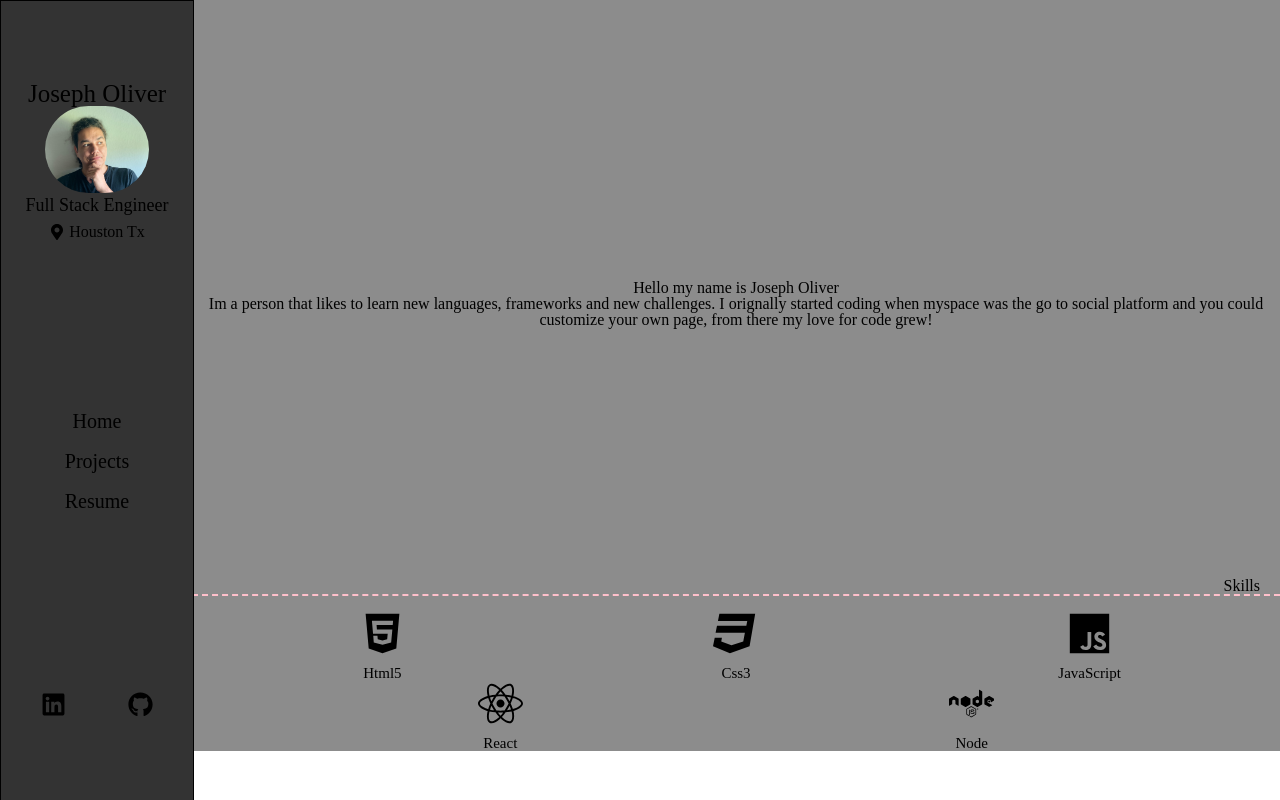
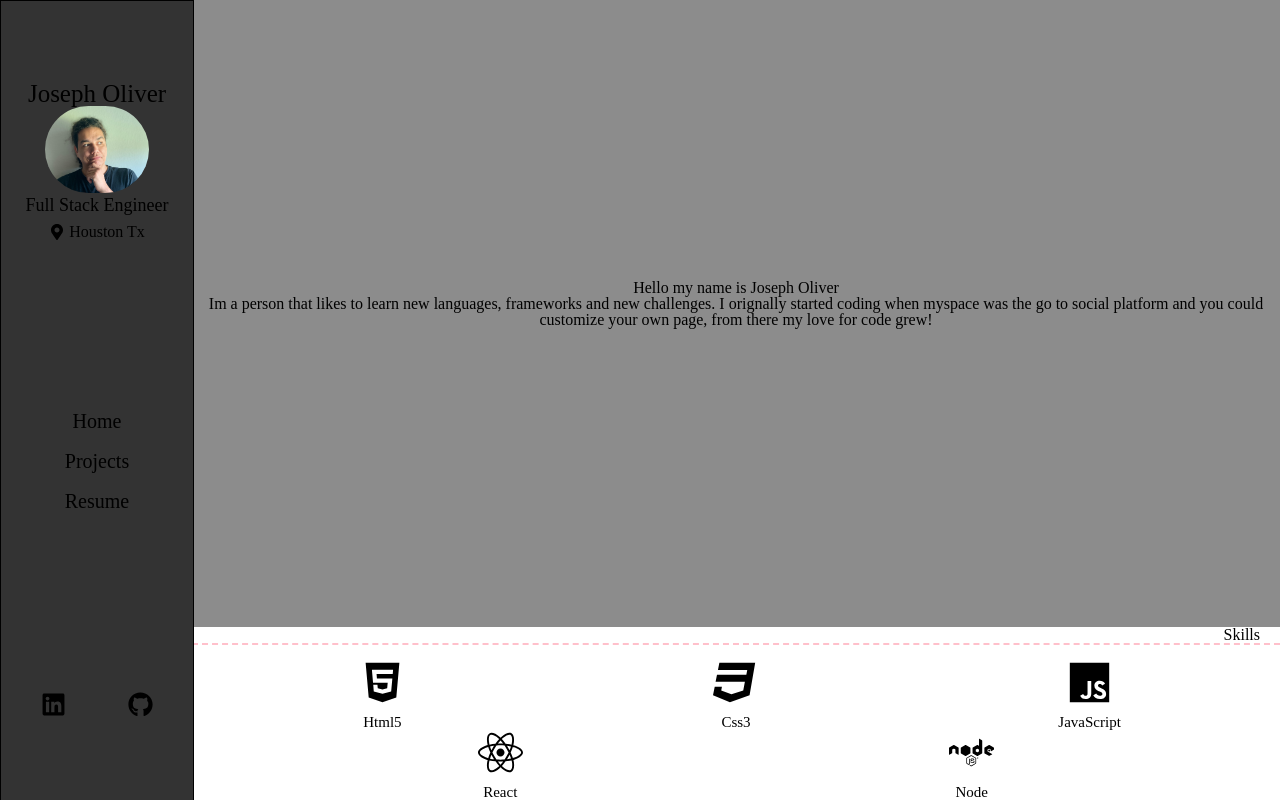
Before and after one commit to j0liver/mysite3, a React (Create React App) app: page / in a window 1280 px wide. Built offline with nearby package versions, Linux system fonts and the light colour scheme.

Commit message:
fixed background bug

```diff
--- a/src/App.css
+++ b/src/App.css
@@ -4,12 +4,13 @@
 	display: flex;
 	justify-content: flex-end;
 	width: 85%;
-	height: auto;
+	min-height: 100vh;
 	background-color: #8c8c8c;
 }
 @media (max-width: 760px){
 		.App{
 		  width: 75%;
+		  height: auto;
 		}
 	}
 /* http://meyerweb.com/eric/tools/css/reset/
--- a/src/components/Home.css
+++ b/src/components/Home.css
@@ -4,9 +4,9 @@
 } */
 
 .HomeTextContainer{
-    /* border: 1px solid blue; */
+
     width: 100%;
-    /* height: auto; */
+
     display: flex;
     flex-direction: column;
     align-items: center;
--- a/src/components/Projects.css
+++ b/src/components/Projects.css
@@ -1,9 +1,14 @@
 .projects{
     width: 100%;
-    height: auto;
-    /* vertical-align: middle;  */
+    height: 100%;
 
 }
+@media(max-width: 760px){
+    .projects{
+        height: auto;
+    }
+}
+
 .projects h1{
     margin: 20px 0;
 }
--- a/src/components/ProjectsCard.css
+++ b/src/components/ProjectsCard.css
@@ -8,6 +8,7 @@
     border: 1px solid black;
     border-radius: 25px;
     box-shadow: 5px 10px #888888;
+    background-color: #cccccc;
 
 }
 
@@ -44,4 +45,9 @@
     display: flex;
     justify-content: space-around;
     margin: 10px auto;
+
 }
+
+.projectCard .projectButton button{
+    background-color: #6d6d64;
+}
--- a/src/components/SkillCard.css
+++ b/src/components/SkillCard.css
@@ -5,6 +5,7 @@
     flex-wrap: wrap;
     width: 100%;
     flex-wrap: wrap;
+    background-color: white;
 }
 
 .skills h5{
```
